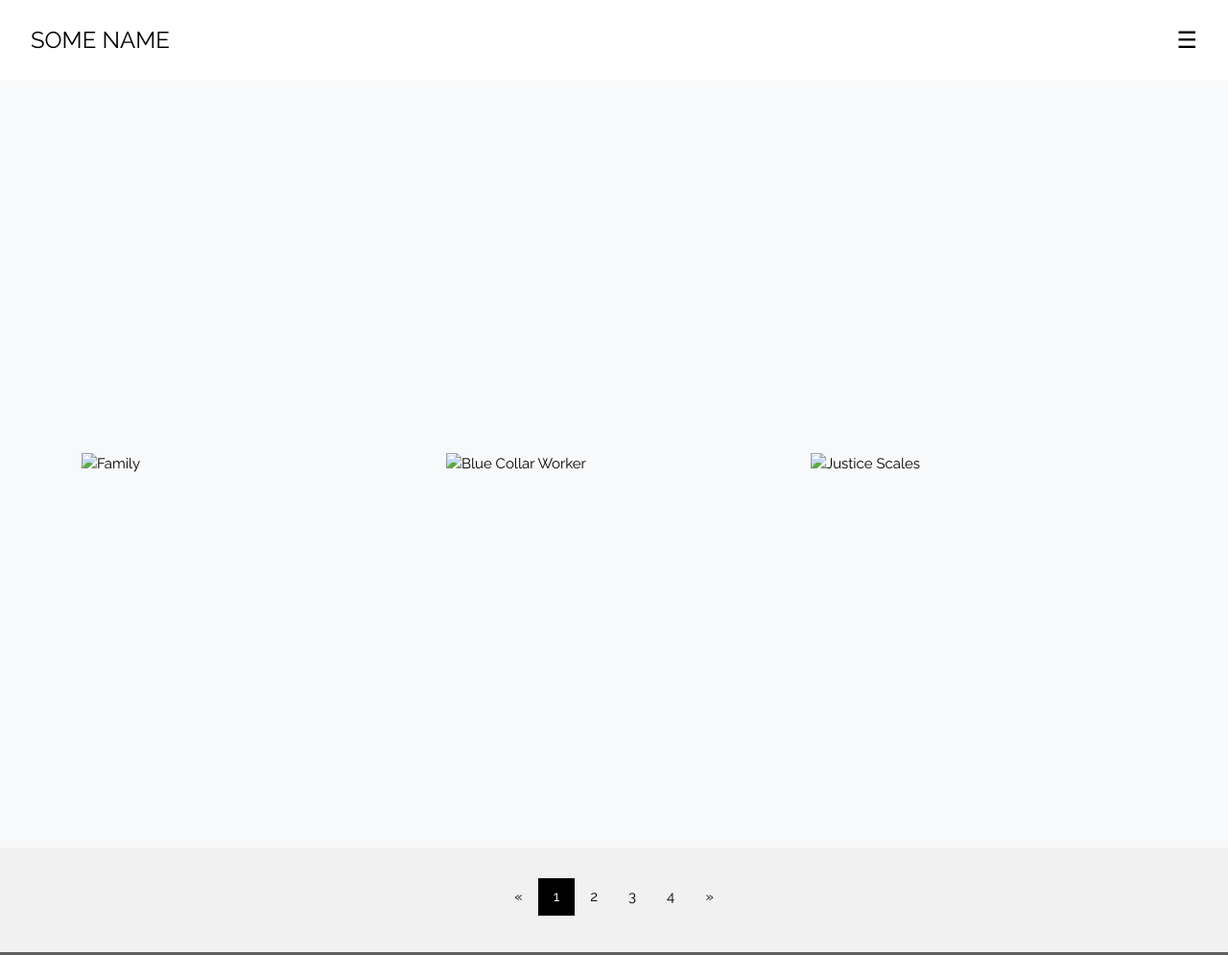
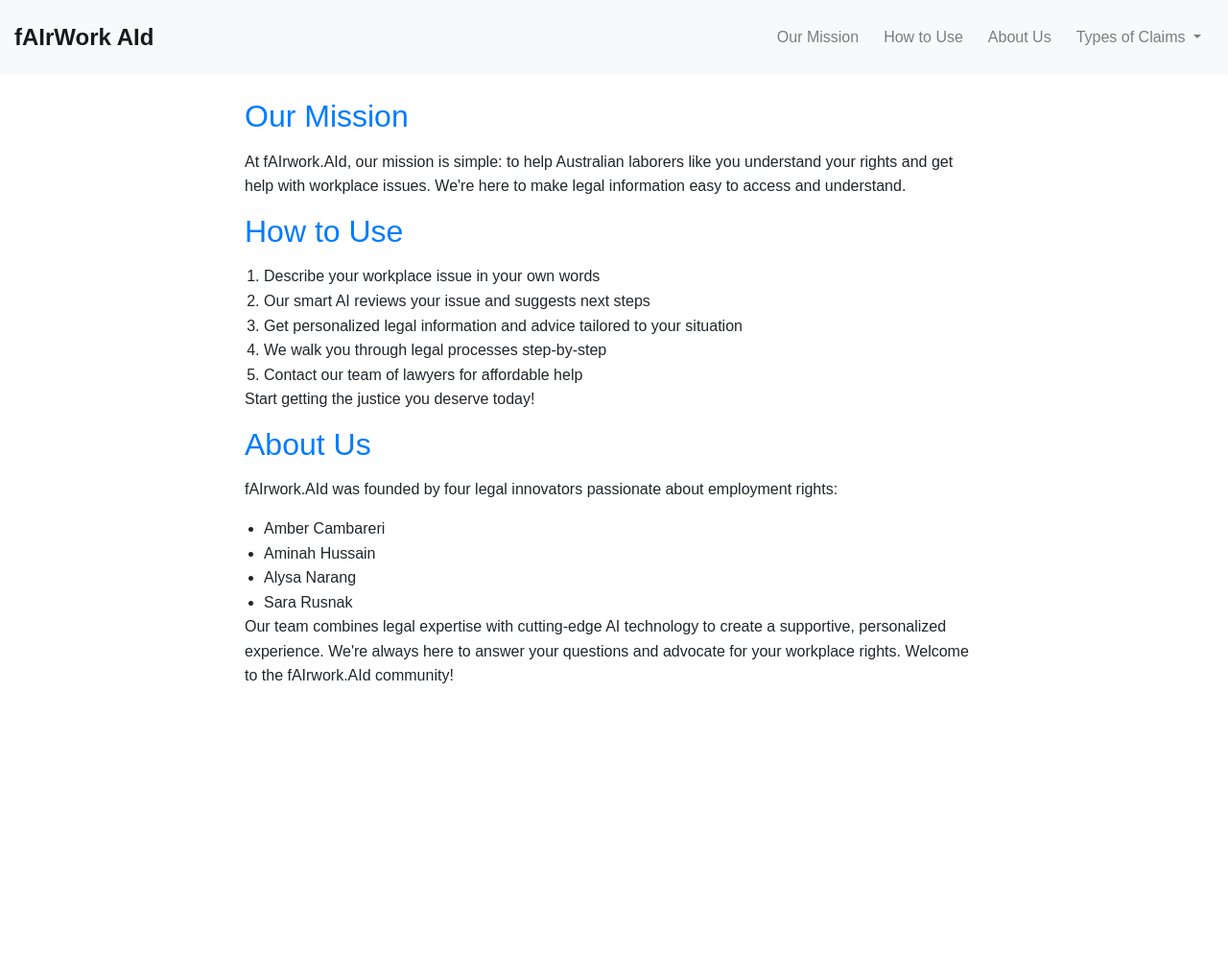
Before and after one commit to sarssaurus/fairworkaid, a plain HTML site: page index.htm in a window 1280 px wide. Shown: the top 995 px of the page at 96% size. After the commit the page ends 800 px from the top, so only its background shows below. Drawn offline with nearby package versions, Linux system fonts and the light colour scheme.

Commit message:
Update index.htm

```diff
--- a/index.htm
+++ b/index.htm
@@ -2,222 +2,180 @@
 <html lang="en">
 
 <head>
-  <title>W3.CSS Template</title>
   <meta charset="UTF-8">
-  <meta name="viewport" content="width=device-width, initial-scale=1">
-  <link rel="stylesheet" href="https://www.w3schools.com/w3css/4/w3.css">
-  <link rel="stylesheet" href="https://fonts.googleapis.com/css?family=Raleway">
+  <meta name="viewport" content="width=device-width, initial-scale=1.0">
+  <title>Bootstrap Responsive Menu</title>
   <!-- Add Bootstrap CSS link -->
   <link rel="stylesheet" href="https://maxcdn.bootstrapcdn.com/bootstrap/4.5.2/css/bootstrap.min.css">
   <style>
-    /* Your custom styles here */
-    body, h1, h2, h3, h4, h5 {
-      font-family: "Raleway", sans-serif;
-    }
-    .w3-quarter img {
-      margin-bottom: -6px;
-      cursor: pointer;
-    }
-    .w3-quarter img:hover {
-      opacity: 0.6;
-      transition: 0.3s;
+    /* Add your custom styles here */
+    body {
+      font-family: Arial, sans-serif;
+      line-height: 1.6;
+      margin: 0;
+      padding: 0;
     }
 
-    /* Custom styles for the large inspirational section */
-    .large-inspirational-section {
-      height: 100vh; /* Make the section take up the full viewport height */
-      display: flex;
-      justify-content: center;
-      align-items: center;
-      background-color: #f8f9fa; /* Light gray background for the section */
+    .container {
+      max-width: 800px;
+      margin: 0 auto;
     }
 
-    .large-inspirational-section img {
-      max-width: 100%;
-      max-height: 100%;
+    .navbar {
+      padding: 15px;
+    }
+
+    .navbar-brand {
+      font-size: 24px;
+      font-weight: bold;
+    }
+
+    .navbar-toggler-icon {
+      background-color: #333;
+    }
+
+    .nav-item {
+      margin: 0 5px;
+    }
+
+    .nav-link {
+      color: #333;
+    }
+
+    .dropdown-menu {
+      background-color: #f8f9fa;
+    }
+
+    .dropdown-item {
+      color: #333;
+    }
+
+    h2 {
+      color: #007bff;
+    }
+
+    h2,
+    p {
+      margin-bottom: 15px;
+    }
+
+    ol,
+    ul {
+      margin: 0;
+      padding-left: 20px;
+    }
+
+    footer {
+      text-align: center;
+      padding: 15px;
+      background-color: #f8f9fa;
     }
   </style>
 </head>
 
-<body class="w3-light-grey">
-
-  <!-- Sidebar/menu -->
-  <nav class="w3-sidebar w3-bar-block w3-black w3-animate-right w3-top w3-text-light-grey w3-large"
-    style="z-index:3;width:250px;font-weight:bold;display:none;right:0;" id="mySidebar">
-    <a href="javascript:void()" onclick="w3_close()" class="w3-bar-item w3-button w3-center w3-padding-32">CLOSE</a>
-    <a href="#" onclick="w3_close()" class="w3-bar-item w3-button w3-center w3-padding-16">PORTFOLIO</a>
-    <a href="#about" onclick="w3_close()" class="w3-bar-item w3-button w3-center w3-padding-16">ABOUT ME</a>
-    <a href="#contact" onclick="w3_close()" class="w3-bar-item w3-button w3-center w3-padding-16">CONTACT</a>
+<body>
+  <!-- Responsive Navbar -->
+  <nav class="navbar navbar-expand-md navbar-light bg-light">
+    <a class="navbar-brand" href="#">fAIrWork AId</a>
+    <!-- Hamburger menu button for small screens -->
+    <button class="navbar-toggler" type="button" data-toggle="collapse" data-target="#navbarCollapse"
+      aria-controls="navbarCollapse" aria-expanded="false" aria-label="Toggle navigation">
+      <span class="navbar-toggler-icon"></span>
+    </button>
+    <div class="collapse navbar-collapse" id="navbarCollapse">
+      <ul class="navbar-nav ml-auto" id="menuItems">
+        <!-- Navigation items will be added dynamically here -->
+      </ul>
+    </div>
   </nav>
-
-  <!-- Top menu on small screens -->
-  <header class="w3-container w3-top w3-white w3-xlarge w3-padding-16">
-    <span class="w3-left w3-padding">SOME NAME</span>
-    <a href="javascript:void(0)" class="w3-right w3-button w3-white" onclick="w3_open()">☰</a>
-  </header>
-
-  <!-- Overlay effect when opening sidebar on small screens -->
-  <div class="w3-overlay w3-animate-opacity" onclick="w3_close()" style="cursor:pointer" title="close side menu"
-    id="myOverlay"></div>
-
-  <!-- !PAGE CONTENT! -->
-  <div class="w3-main w3-content" style="max-width:1600px;margin-top:83px">
-
-    <!-- Large Inspirational Section -->
-    <div class="large-inspirational-section">
-      <div class="container">
-        <div class="row">
-          <div class="col-md-4">
-            <img src="path/to/your/family-image.jpg" alt="Family" class="img-fluid">
-          </div>
-          <div class="col-md-4">
-            <img src="path/to/your/blue-collar-worker-image.jpg" alt="Blue Collar Worker" class="img-fluid">
-          </div>
-          <div class="col-md-4">
-            <img src="path/to/your/justice-scales-image.jpg" alt="Justice Scales" class="img-fluid">
-          </div>
-        </div>
-      </div>
-    </div>
-
-    <!-- Rest of your content from the first code -->
-
-    <!-- Pagination -->
-    <div class="w3-center w3-padding-32">
-      <div class="w3-bar">
-        <a href="#" class="w3-bar-item w3-button w3-hover-black">«</a>
-        <a href="#" class="w3-bar-item w3-black w3-button">1</a>
-        <a href="#" class="w3-bar-item w3-button w3-hover-black">2</a>
-        <a href="#" class="w3-bar-item w3-button w3-hover-black">3</a>
-        <a href="#" class="w3-bar-item w3-button w3-hover-black">4</a>
-        <a href="#" class="w3-bar-item w3-button w3-hover-black">»</a>
-      </div>
-    </div>
-
-    <!-- Modal for full size images on click -->
-    <div id="modal01" class="w3-modal w3-black" style="padding-top:0" onclick="this.style.display='none'">
-      <span class="w3-button w3-black w3-xlarge w3-display-topright">×</span>
-      <div class="w3-modal-content w3-animate-zoom w3-center w3-transparent w3-padding-64">
-        <img id="img01" class="w3-image">
-        <p id="caption"></p>
-      </div>
-    </div>
-
-    <!-- About section -->
-    <div class="w3-container w3-dark-grey w3-center w3-text-light-grey w3-padding-32" id="about">
-      <!-- Rest of your about section content from the first code -->
-    </div>
-
-    <!-- Contact section -->
-    <div class="w3-container w3-light-grey w3-padding-32 w3-padding-large" id="contact">
-      <!-- Rest of your contact section content from the first code -->
-    </div>
-
-    <!-- Footer -->
-    <footer class="w3-container w3-padding-32 w3-grey">
-      <!-- Rest of your footer content from the first code -->
-    </footer>
-
-    <div class="w3-black w3-center w3-padding-24">Powered by <a href="https://www.w3schools.com/w3css
-
-<!-- Rest of the combined content goes here -->
 
   <!-- Your page content goes here -->
 
   <div class="container mt-4">
-  <!-- Rest of your content goes here -->
+    <h2>Our Mission</h2>
+    <p>At fAIrwork.AId, our mission is simple: to help Australian laborers like you understand your rights and get
+      help with workplace issues. We're here to make legal information easy to access and understand.</p>
+
+    <h2>How to Use</h2>
+    <ol>
+      <li>Describe your workplace issue in your own words</li>
+      <li>Our smart AI reviews your issue and suggests next steps</li>
+      <li>Get personalized legal information and advice tailored to your situation</li>
+      <li>We walk you through legal processes step-by-step</li>
+      <li>Contact our team of lawyers for affordable help</li>
+    </ol>
+    <p>Start getting the justice you deserve today!</p>
+
+    <h2>About Us</h2>
+    <p>fAIrwork.AId was founded by four legal innovators passionate about employment rights:</p>
+    <ul>
+      <li>Amber Cambareri</li>
+      <li>Aminah Hussain</li>
+      <li>Alysa Narang</li>
+      <li>Sara Rusnak</li>
+    </ul>
+    <p>Our team combines legal expertise with cutting-edge AI technology to create a supportive, personalized
+      experience. We're always here to answer your questions and advocate for your workplace rights. Welcome to the
+      fAIrwork.AId community!</p>
   </div>
 
-<!-- Pagination -->
-<div class="w3-center w3-padding-32">
-  <div class="w3-bar">
-    <a href="#" class="w3-bar-item w3-button w3-hover-black">«</a>
-    <a href="#" class="w3-bar-item w3-black w3-button">1</a>
-    <a href="#" class="w3-bar-item w3-button w3-hover-black">2</a>
-    <a href="#" class="w3-bar-item w3-button w3-hover-black">3</a>
-    <a href="#" class="w3-bar-item w3-button w3-hover-black">4</a>
-    <a href="#" class="w3-bar-item w3-button w3-hover-black">»</a>
-  </div>
-</div>
-
-<!-- Modal for full-size images on click-->
-<div id="modal01" class="w3-modal w3-black" style="padding-top:0" onclick="this.style.display='none'">
-  <span class="w3-button w3-black w3-xlarge w3-display-topright">×</span>
-  <div class="w3-modal-content w3-animate-zoom w3-center w3-transparent w3-padding-64">
-    <img id="img01" class="w3-image">
-    <p id="caption"></p>
-  </div>
-</div>
-
-<!-- Footer -->
-<footer class="w3-container w3-padding-32 w3-grey">
-  <div class="w3-row-padding">
-    <div class="w3-third">
-      <h3>INFO</h3>
-      <p>Praesent tincidunt sed tellus ut rutrum. Sed vitae justo condimentum, porta lectus vitae, ultricies congue gravida diam non fringilla.</p>
-    </div>
-
-    <div class="w3-third">
-      <h3>BLOG POSTS</h3>
-      <ul class="w3-ul">
-        <li class="w3-padding-16 w3-hover-black">
-          <img src="/w3images/workshop.jpg" class="w3-left w3-margin-right" style="width:50px">
-          <span class="w3-large">Lorem</span><br>
-          <span>Sed mattis nunc</span>
-        </li>
-        <li class="w3-padding-16 w3-hover-black">
-          <img src="/w3images/gondol.jpg" class="w3-left w3-margin-right" style="width:50px">
-          <span class="w3-large">Ipsum</span><br>
-          <span>Praes tinci sed</span>
-        </li>
-      </ul>
-    </div>
-
-    <div class="w3-third">
-      <h3>POPULAR TAGS</h3>
-      <p>
-        <span class="w3-tag w3-black w3-margin-bottom">Travel</span> <span class="w3-tag w3-dark-grey w3-small w3-margin-bottom">New York</span> <span class="w3-tag w3-dark-grey w3-small w3-margin-bottom">London</span>
-        <span class="w3-tag w3-dark-grey w3-small w3-margin-bottom">IKEA</span> <span class="w3-tag w3-dark-grey w3-small w3-margin-bottom">NORWAY</span> <span class="w3-tag w3-dark-grey w3-small w3-margin-bottom">DIY</span>
-        <span class="w3-tag w3-dark-grey w3-small w3-margin-bottom">Ideas</span> <span class="w3-tag w3-dark-grey w3-small w3-margin-bottom">Baby</span> <span class="w3-tag w3-dark-grey w3-small w3-margin-bottom">Family</span>
-        <span class="w3-tag w3-dark-grey w3-small w3-margin-bottom">News</span> <span class="w3-tag w3-dark-grey w3-small w3-margin-bottom">Clothing</span> <span class="w3-tag w3-dark-grey w3-small w3-margin-bottom">Shopping</span>
-        <span class="w3-tag w3-dark-grey w3-small w3-margin-bottom">Sports</span> <span class="w3-tag w3-dark-grey w3-small w3-margin-bottom">Games</span>
-      </p>
-    </div>
-  </div>
-</footer>
-
-<div class="w3-black w3-center w3-padding-24">Powered by <a href="https://www.w3schools.com/w3css/default.asp" title="W3.CSS" target="_blank" class="w3-hover-opacity">w3.css</a></div>
-
-<!-- End page content -->
-</div>
-
-<script>
-  // Script to open and close sidebar
-  function w3_open() {
-    document.getElementById("mySidebar").style.display = "block";
-    document.getElementById("myOverlay").style.display = "block";
-  }
-
-  function w3_close() {
-    document.getElementById("mySidebar").style.display = "none";
-    document.getElementById("myOverlay").style.display = "none";
-  }
-
-  // Modal Image Gallery
-  function onClick(element) {
-    document.getElementById("img01").src = element.src;
-    document.getElementById("modal01").style.display = "block";
-    var captionText = document.getElementById("caption");
-    captionText.innerHTML = element.alt;
-  }
-
-</script>
+  <!-- Add your content here -->
 
   <!-- Import jQuery, Popper, and Bootstrap JS scripts -->
   <script src="https://code.jquery.com/jquery-3.6.0.min.js"></script>
   <script src="https://cdnjs.cloudflare.com/ajax/libs/popper.js/2.10.2/umd/popper.min.js"></script>
   <script src="https://maxcdn.bootstrapcdn.com/bootstrap/4.5.2/js/bootstrap.min.js"></script>
+  <script>
+    // JavaScript to create responsive menu items dynamically
+    const menuItems = [
+      { text: "Our Mission", link: "#our-mission" },
+      { text: "How to Use", link: "#how-to-use" },
+      { text: "About Us", link: "#about-us" },
+      {
+        text: "Types of Claims", subItems: [
+          { text: "Unfair Dismissal", link: "#unfair-dismissal" },
+          { text: "Discrimination", link: "#discrimination" },
+          { text: "Underpayment", link: "#underpayment" },
+          { text: "Workcover", link: "#workcover" },
+          { text: "General protection", link: "#general-protection" },
+          { text: "Workplace Harassment", link: "#workplace-harassment" }
+        ]
+      }
+    ];
 
+    const menuList = document.getElementById("menuItems");
+    menuItems.forEach(item => {
+      const li = document.createElement("li");
+      const a = document.createElement("a");
+      a.classList.add("nav-link");
+      a.textContent = item.text;
+      a.href = item.link;
+      li.classList.add("nav-item");
+
+      if (item.subItems) {
+        const div = document.createElement("div");
+        div.classList.add("dropdown");
+        div.innerHTML = `
+          <a class="nav-link dropdown-toggle" href="#" id="${item.text.toLowerCase().replace(/\s+/g, '-')}-dropdown"
+            role="button" data-toggle="dropdown" aria-haspopup="true" aria-expanded="false">
+            ${item.text}
+          </a>
+          <div class="dropdown-menu" aria-labelledby="${item.text.toLowerCase().replace(/\s+/g, '-')}-dropdown">
+            ${item.subItems
+              .map(
+                subItem => `<a class="dropdown-item" href="${subItem.link}">${subItem.text}</a>`
+              )
+              .join("")}
+          </div>
+        `;
+        li.appendChild(div);
+      } else {
+        li.appendChild(a);
+      }
+
+      menuList.appendChild(li);
+    });
+  </script>
 </body>
 
 </html>
```
Lines whose indentation alone changed are shown as unchanged.
